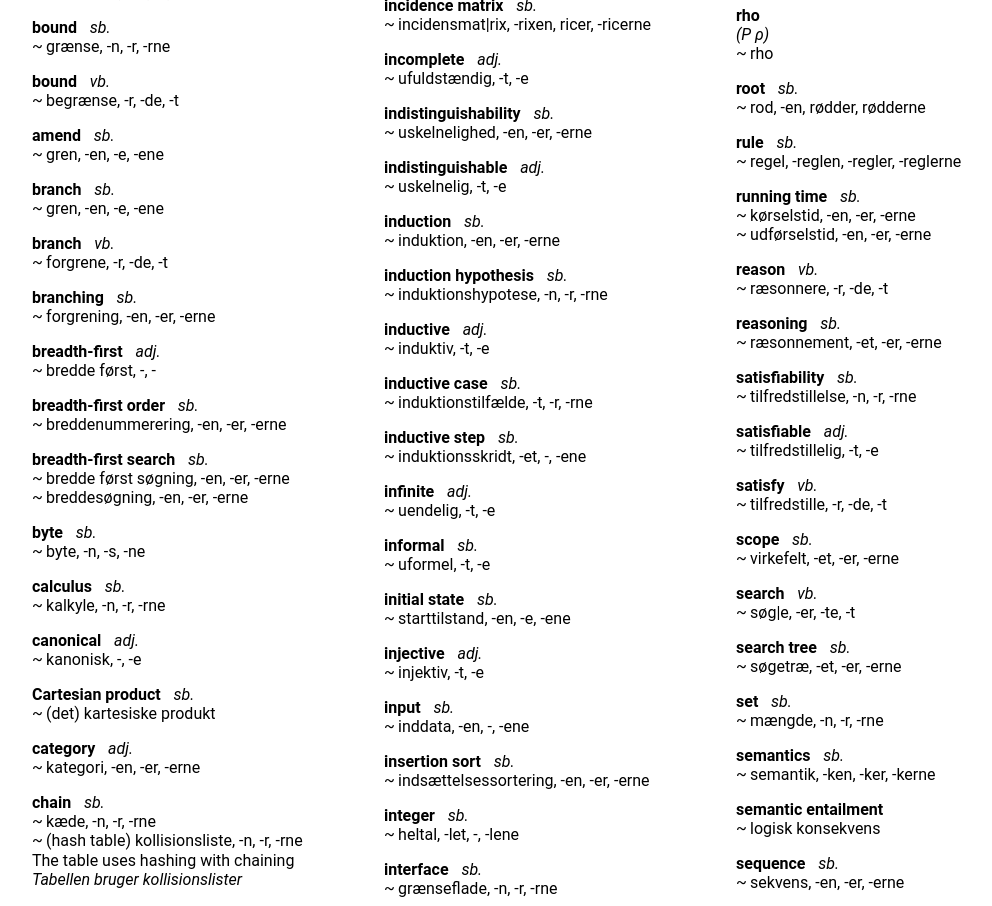
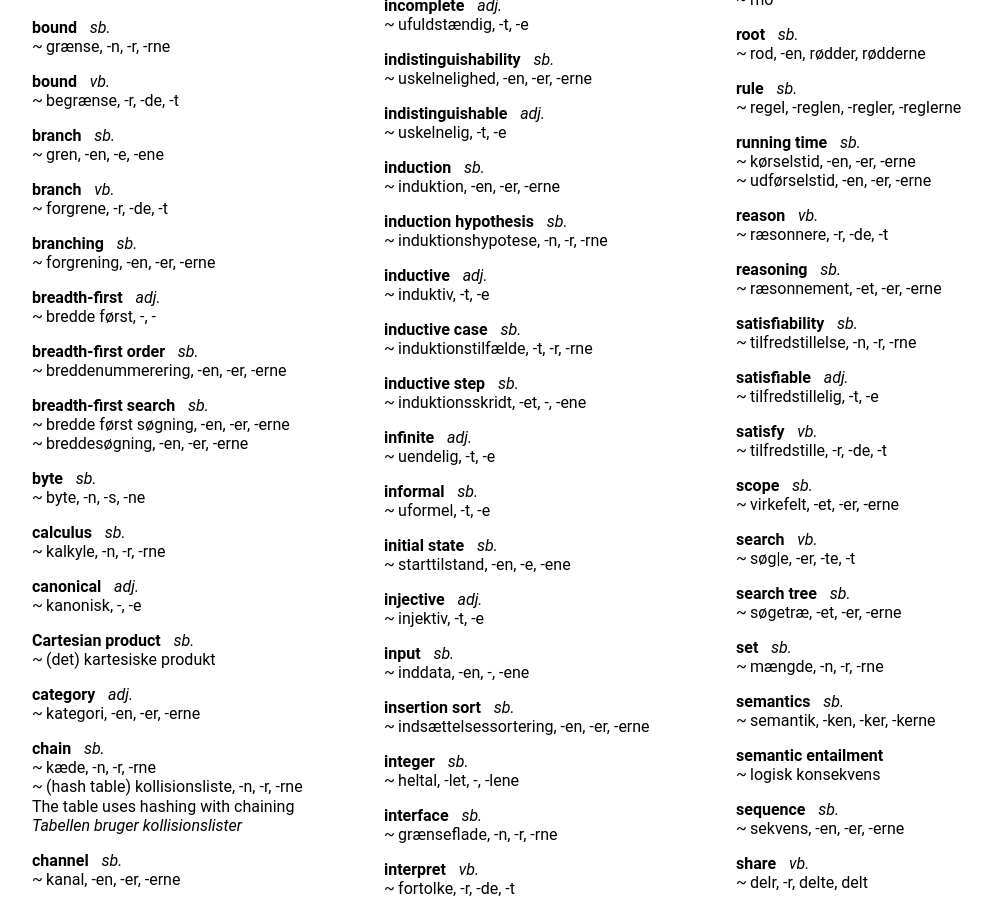
Before and after one commit to SSoelvsten/en-dk, a React (Create React App) app: page / in a window 1280 px wide. Shown: the part 2620-3526 px from the top of the page, without its empty margins (96-1088 px from the left). Built offline with nearby package versions, Linux system fonts and the light colour scheme.

Commit message:
Remove misplaced copy-paste of 'amend'

```diff
--- a/src/dictionary.ts
+++ b/src/dictionary.ts
@@ -310,12 +310,6 @@ export const en_dk : Lexeme[] = [
     keywords: ["computer science", "mathematics"]
   },
   {
-    word: "amend",
-    type: "sb.",
-    translations: ["gren, -en, -e, -ene"],
-    keywords: ["git"]
-  },
-  {
     word: "branch",
     type: "sb.",
     translations: ["gren, -en, -e, -ene"],
```
